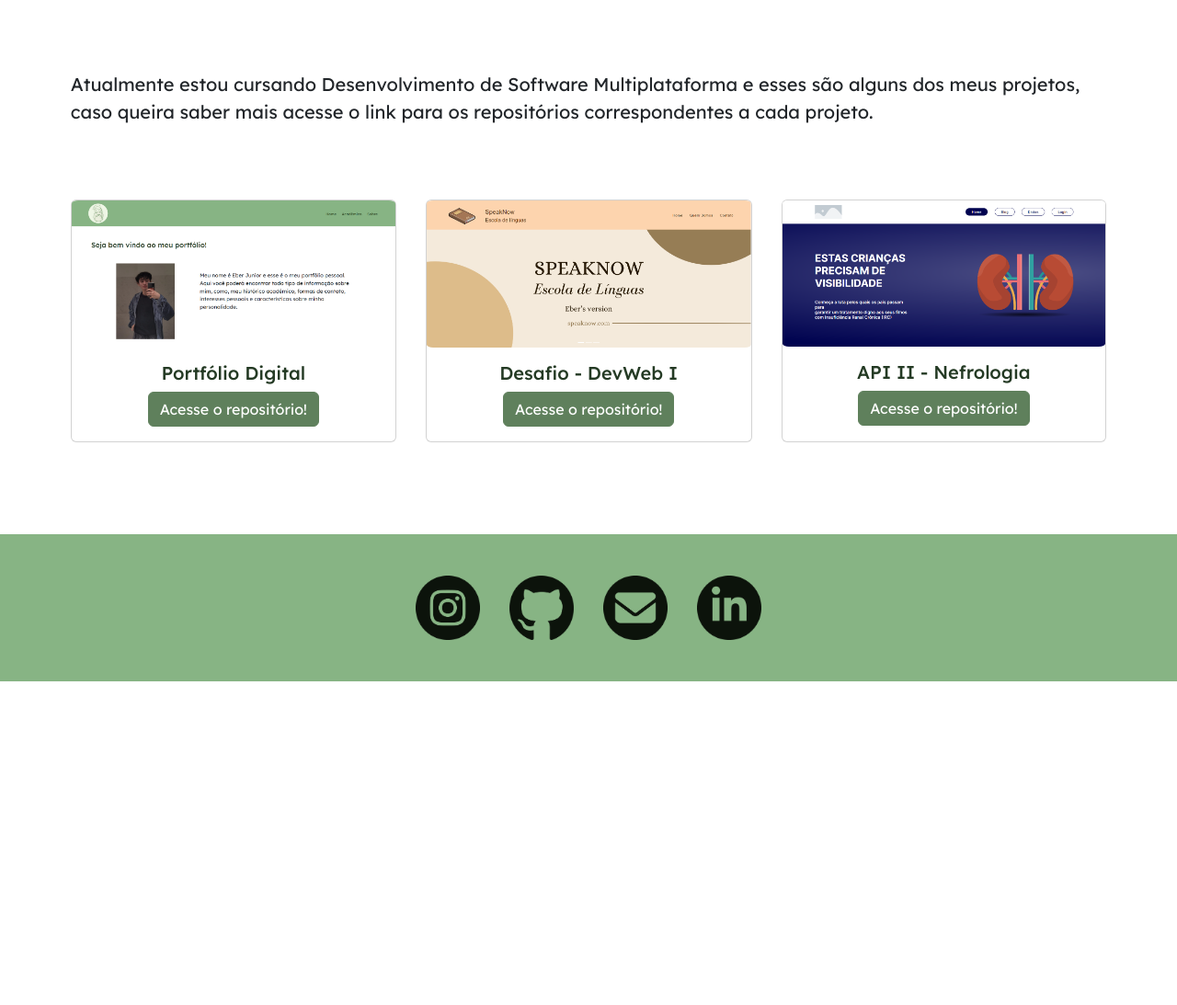
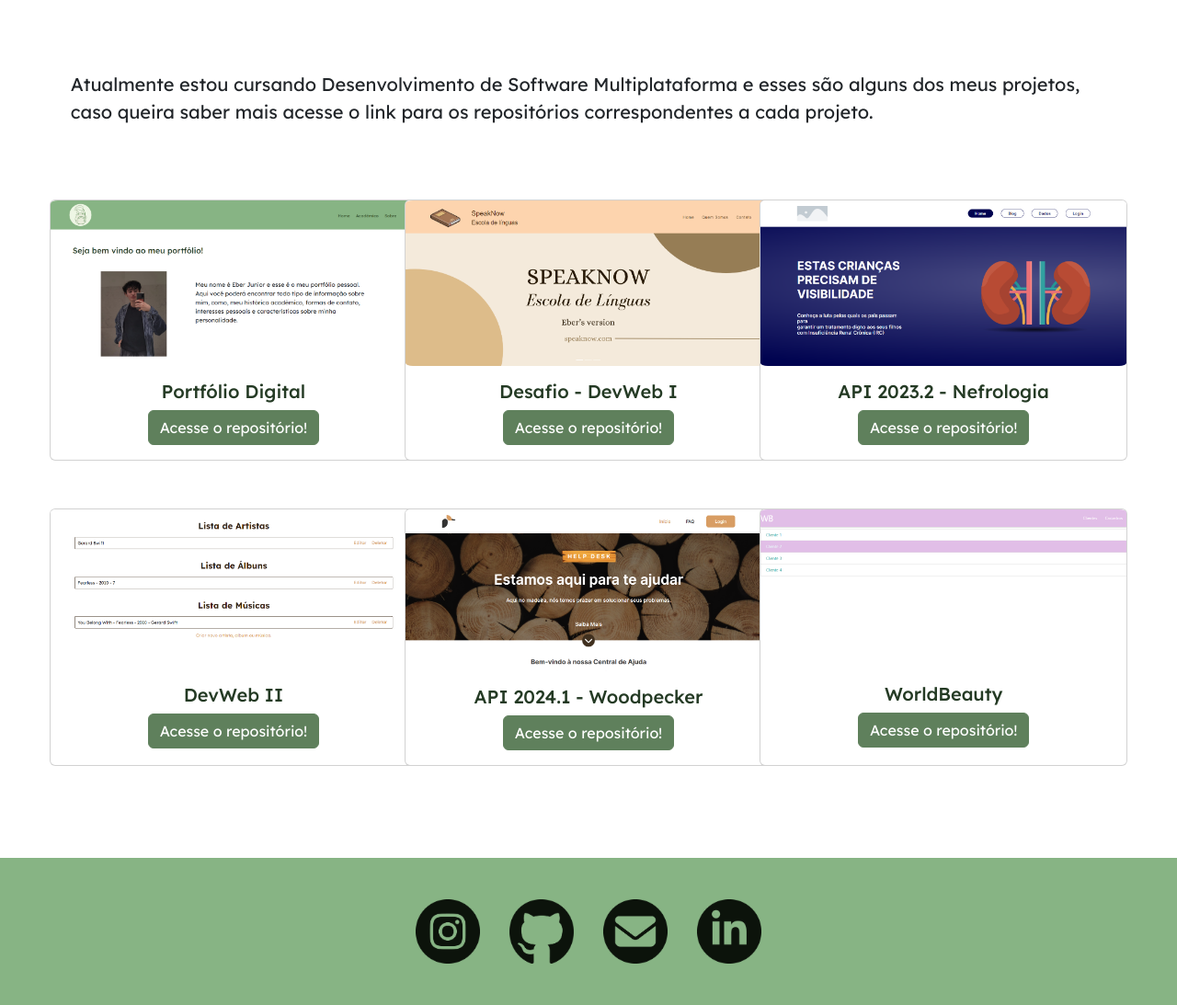
Before and after one commit to eberssj/portfolio_digital_dsm, a Flask app: page /academico in a window 1280 px wide. Shown: the part 1225-2318 px from the top of the page at 92% size. Before the commit the page ends 1966 px from the top, so only its background shows below. Run offline with Flask 3, Linux system fonts and the light colour scheme.

Commit message:
Atualizando o portfólio de acordo com as atividades do segundo semestre

```diff
--- a/api/app.py
+++ b/api/app.py
@@ -12,11 +12,17 @@
 
 @app.route('/academico')
 def academico():
-    projetos = [{"nome": "Portfólio Digital", "img": "../static/img/img-portfolio-digital500.png", "link": "https://github.com/eberssj/portfolio_digital_dsm"},
-    {"nome": "Desafio - DevWeb I", "img": "../static/img/speaknow500.png", "link": "https://github.com/eberssj/desafio-speaknow"},
-    {"nome": "API II - Nefrologia", "img": "../static/img/img-api500.png", "link": "https://github.com/TeamHiveAPI/API-2023.2"}]
+    projetos = [
+        {"nome": "Portfólio Digital", "img": "../static/img/img-portfolio-digital500.png", "link": "https://github.com/eberssj/portfolio_digital_dsm"},
+        {"nome": "Desafio - DevWeb I", "img": "../static/img/speaknow500.png", "link": "https://github.com/eberssj/desafio-speaknow"},
+        {"nome": "API 2023.2 - Nefrologia", "img": "../static/img/img-api500.png", "link": "https://github.com/TeamHiveAPI/API-2023.2"},
+        {"nome": "DevWeb II", "img": "../static/img/devwebii500.png", "link": "https://github.com/eberssj/devwebII"},
+        {"nome": "API 2024.1 - Woodpecker", "img": "../static/img/api2024-2-500.png", "link": "https://github.com/TeamHiveAPI/API-2024.01"},
+        {"nome": "WorldBeauty", "img": "../static/img/wb500.png", "link": "https://github.com/eberssj/wb"}
+    ]
     title = "Acadêmico"
     return render_template("academico.htm", title=title, projetos=projetos)
+
 
 
 @app.route('/sobre')
--- a/api/static/style.css
+++ b/api/static/style.css
@@ -331,22 +331,19 @@
 
 
 /* cards */
-
 .btn-primary {
-   --bs-btn-color: #fff ;
+  --bs-btn-color: #fff;
   --bs-btn-bg: #5F805C !important;
   --bs-btn-border-color: #5F805C !important;
   --bs-btn-hover-color: #fff !important;
   --bs-btn-hover-bg: #5F805C !important;
   --bs-btn-hover-border-color: #5F805C !important;
-
 }
 
 .card-container {
   display: flex;
   flex-wrap: wrap;
   justify-content: space-between;
-
 }
 
 .card {
@@ -354,7 +351,7 @@
   margin-bottom: 20px;
 }
 
- .cards-artists{
+.cards-artists {
   display: grid;
   grid-template-columns: 1fr 1fr 1fr;
   justify-content: center;
@@ -365,10 +362,12 @@
 }
 
 .cards-projetos {
-  display: flex;
-  flex-direction: row;
-  justify-content: center;
+  display: grid;
+  grid-template-columns: repeat(3, 1fr);
   gap: 32px;
+  justify-items: center;
+  margin-top: 40px;
+  margin-bottom: 40px;
 }
 
 .card-body {
@@ -377,14 +376,13 @@
 
 @media only screen and (max-width: 850px) {
   .cards-projetos {
-    flex-direction: column;
-    align-items: center;
+      grid-template-columns: 1fr; /* 1 column on smaller screens */
+      gap: 32px;
   }
-  .card{
+  .card {
       width: 90%;
   }
 }
-
 
  /* footer */
 
--- a/api/templates/academico.htm
+++ b/api/templates/academico.htm
@@ -58,15 +58,16 @@
 
             <div class="cards-projetos">
                 {% for item in projetos %}
-                <div class="card"">
-                    <img src="{{item.img}}" alt="mitski" class="artists-photo">
-                    <div  class="card-body">
+                <div class="card">
+                    <img src="{{item.img}}" alt="{{item.nome}}" class="artists-photo">
+                    <div class="card-body">
                         <h5 class="card-title">{{ item.nome }}</h5>
                         <a href="{{item.link}}" class="btn btn-primary btn-custom" target="_blank">Acesse o repositório!</a>
                     </div>
                 </div>
-            {% endfor %}
-        </div>
+                {% endfor %}
+            </div>
+
     </main>
 
     {% endblock content %}
--- a/api/templates/sobre.htm
+++ b/api/templates/sobre.htm
@@ -14,7 +14,7 @@
                     Meu nome completo é Eber de Souza Silva Junior.
                 </p>
                 <p>
-                    Nasci no dia 28/03/2005, tenho 18 anos.
+                    Nasci no dia 28/03/2005, tenho 19 anos.
                 </p>
                 <p>
                     Nasci em São José dos Campos, São Paulo.
```
Also changed, not shown: api/static/img/api2024-2-200 - Copia.png (added), api/static/img/api2024-2-500.png (added), api/static/img/devwebii200.png (added), api/static/img/devwebii500.png (added), api/static/img/wb200.png (added), api/static/img/wb500.png (added). Lines whose indentation alone changed are shown as unchanged.
